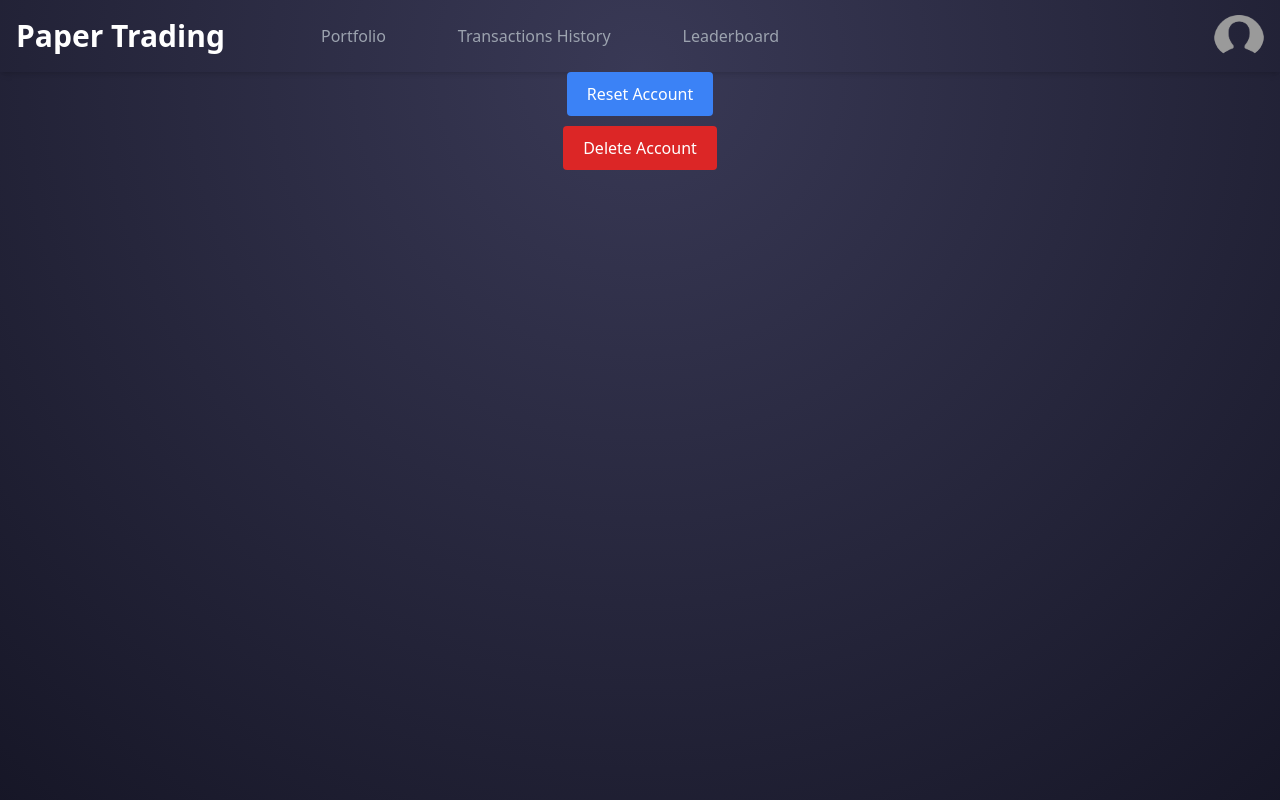
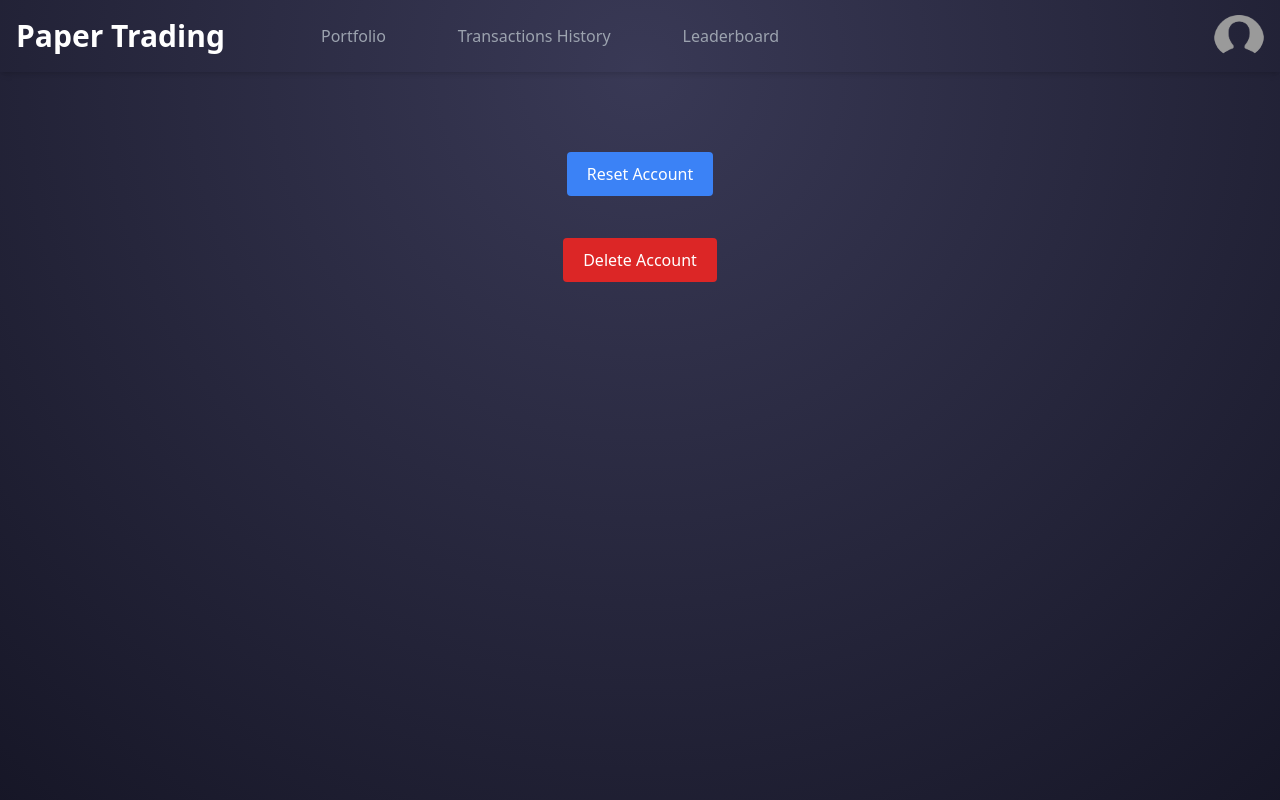
Before and after one commit to ben-cuff/virtual-paper-trading, a Next.js app: page /settings in a window 1280 px wide. Built offline with nearby package versions, Linux system fonts and the light colour scheme; no server answers; sample sign-in values are in the browser's storage.

Commit message:
changed styles slightly

```diff
--- a/src/app/settings/page.tsx
+++ b/src/app/settings/page.tsx
@@ -63,7 +63,7 @@ export default function SettingsPage() {
 	};
 
 	return (
-		<div className="flex flex-col items-center gap-2.5">
+		<div className="flex flex-col items-center gap-2.5 mt-20">
 			<button
 				onClick={() => {
 					if (
@@ -88,7 +88,7 @@ export default function SettingsPage() {
 						handleDeleteAccount();
 					}
 				}}
-				className="px-5 py-2.5 bg-red-600 text-white border-none rounded cursor-pointer"
+				className="px-5 py-2.5 bg-red-600 text-white border-none rounded cursor-pointer mt-8"
 			>
 				Delete Account
 			</button>
```
